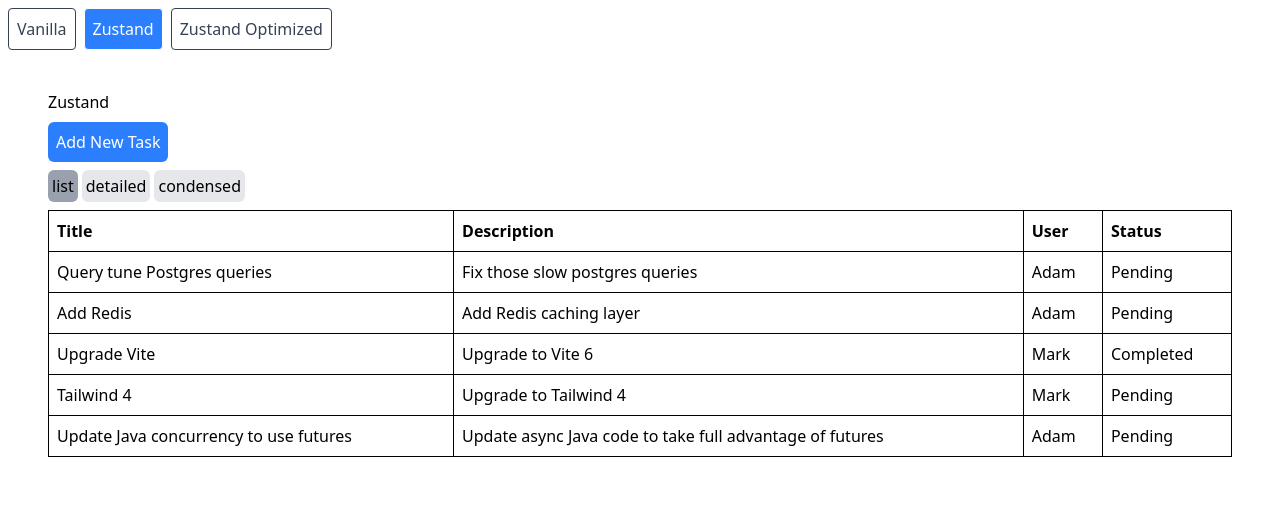
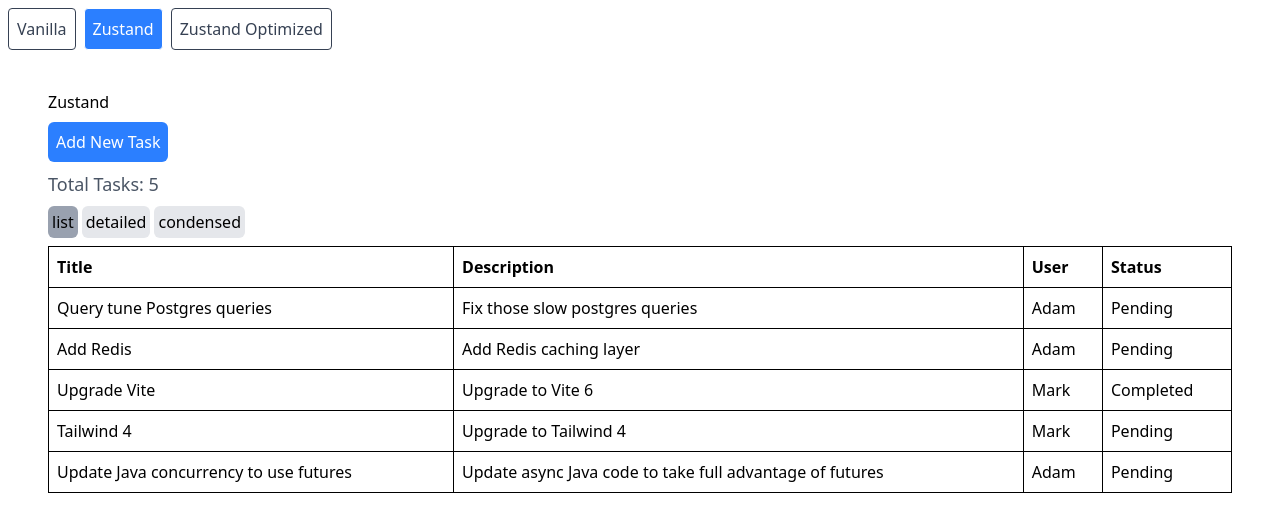
Before and after one commit to ruanres/zustand-sandbox, a React (Vite) app: page / in a window 1280 px wide. Shown: the top 532 px of the page. Built offline with nearby package versions, Linux system fonts and the light colour scheme.

Commit message:
tasks count

```diff
--- a/src/vanilla/VanillaApp.tsx
+++ b/src/vanilla/VanillaApp.tsx
@@ -2,6 +2,7 @@ import { TasksProvider } from "./tasks-context";
 import { TasksHeader } from "./components/tasks-header";
 import { TasksBody } from "./components/tasks-body";
 import { AddNewTask } from "./components/add-new-task";
+import { TasksCount } from "./components/tasks-count";
 
 function AppContent() {
   console.log("Rendering AppContent");
@@ -10,6 +11,7 @@ function AppContent() {
     <div className="m-5 p-5 flex flex-col gap-2">
       <span>Zustand</span>
       <AddNewTask />
+      <TasksCount />
       <TasksHeader />
       <TasksBody />
     </div>
--- /dev/null
+++ b/src/vanilla/components/tasks-count.tsx
@@ -0,0 +1,10 @@
+import type { FC } from "react";
+import { useTasksContext } from "../tasks-context";
+
+export const TasksCount: FC = () => {
+  console.log("Rendering TasksCount");
+
+  const { tasks } = useTasksContext();
+
+  return <div className="text-lg text-gray-600 font-medium">Total Tasks: {tasks.length}</div>;
+};
--- a/src/zustand-optimized/ZustandApp.tsx
+++ b/src/zustand-optimized/ZustandApp.tsx
@@ -1,14 +1,16 @@
 import { TasksHeader } from "./components/tasks-header";
 import { TasksBody } from "./components/tasks-body";
 import { AddNewTask } from "./components/add-new-task";
+import { TasksCount } from "./components/tasks-count";
 
 function App() {
   console.log("Rendering App");
 
   return (
     <div className="m-5 p-5 flex flex-col gap-2">
-      <span>Zustand</span>
+      <span>Zustand Optimized</span>
       <AddNewTask />
+      <TasksCount />
       <TasksHeader />
       <TasksBody />
     </div>
--- /dev/null
+++ b/src/zustand-optimized/components/tasks-count.tsx
@@ -0,0 +1,10 @@
+import type { FC } from "react";
+import { useTasksStore } from "../tasks-store";
+
+export const TasksCount: FC = () => {
+  console.log("Rendering TasksCount");
+
+  const tasksCount = useTasksStore(state => state.tasks.length);
+
+  return <div className="text-lg text-gray-600 font-medium">Total Tasks: {tasksCount}</div>;
+};
--- a/src/zustand/ZustandApp.tsx
+++ b/src/zustand/ZustandApp.tsx
@@ -1,6 +1,7 @@
 import { TasksHeader } from "./components/tasks-header";
 import { TasksBody } from "./components/tasks-body";
 import { AddNewTask } from "./components/add-new-task";
+import { TasksCount } from "./components/tasks-count";
 
 function App() {
   console.log("Rendering App");
@@ -9,6 +10,7 @@ function App() {
     <div className="m-5 p-5 flex flex-col gap-2">
       <span>Zustand</span>
       <AddNewTask />
+      <TasksCount />
       <TasksHeader />
       <TasksBody />
     </div>
--- /dev/null
+++ b/src/zustand/components/tasks-count.tsx
@@ -0,0 +1,10 @@
+import type { FC } from "react";
+import { useTasksStore } from "../tasks-store";
+
+export const TasksCount: FC = () => {
+  console.log("Rendering TasksCount");
+
+  const { tasks } = useTasksStore();
+
+  return <div className="text-lg text-gray-600 font-medium">Total Tasks: {tasks.length}</div>;
+};
```
